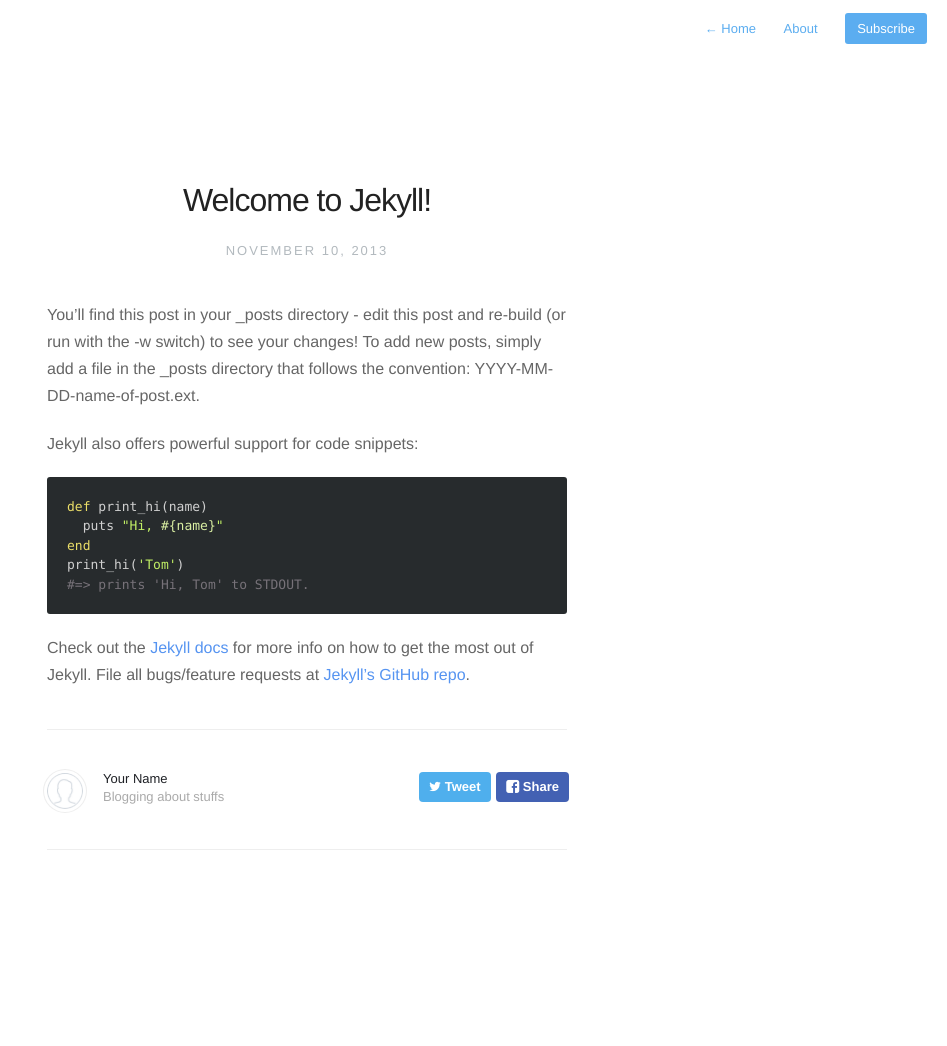
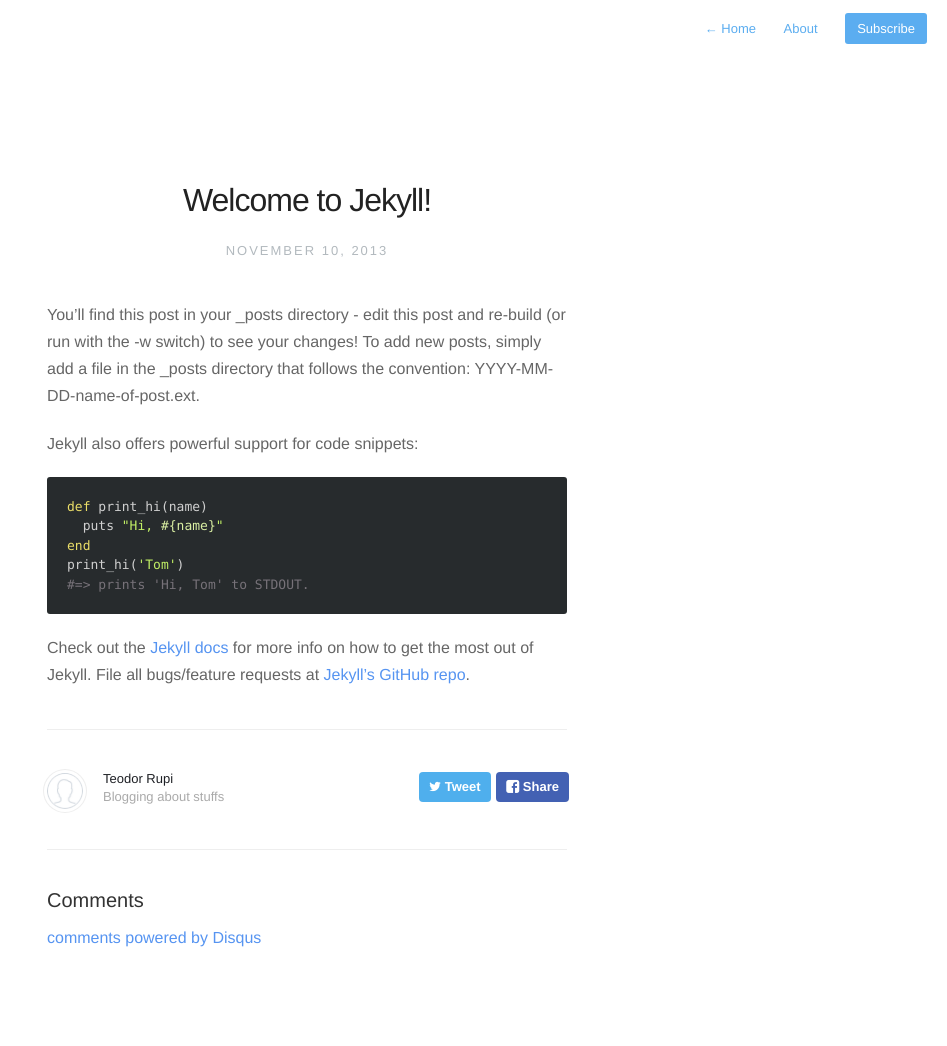
Before and after one commit to teodorrupi/blog, a Jekyll site: the page built from _posts/2013-11-10-welcome-to-jekyll.markdown, in a window 1280 px wide. Shown: the whole page, without its empty margins (333-1280 px from the left). Built offline with Jekyll 4.4.1, drawn with Linux system fonts in a browser that asks for light colours; nearby versions of some CDN libraries; Markdown is read by kramdown in place of the engine named in the settings; comment, search, counter and statistics services are not loaded; before the commit the page ends 990 px from its top, so only the background shows below that.

Commit message:
adding changes to file paths for github

```diff
--- a/_config.yml
+++ b/_config.yml
@@ -8,15 +8,15 @@ markdown: redcarpet
 highlighter: pygments
 
 paginate: 20
-baseurl: /
+baseurl: /blog/
 domain_name: 'http://yourblog-domain.com'
 google_analytics: 'UA-XXXXXXXX-X'
-disqus: false
-disqus_shortname: 'your-disqus-shortname'
+disqus: true
+disqus_shortname: 'Teodor Rupi'
 
 # Details for the RSS feed generator
 url:            'http://your-blog-url.example.com'
-author:         'Your Name'
+author:         'Teodor Rupi'
 authorTwitter:  'YourTwitterUsername'
 
 permalink:       /:year/:title/
```
Also changed, not shown: 1 other file.
